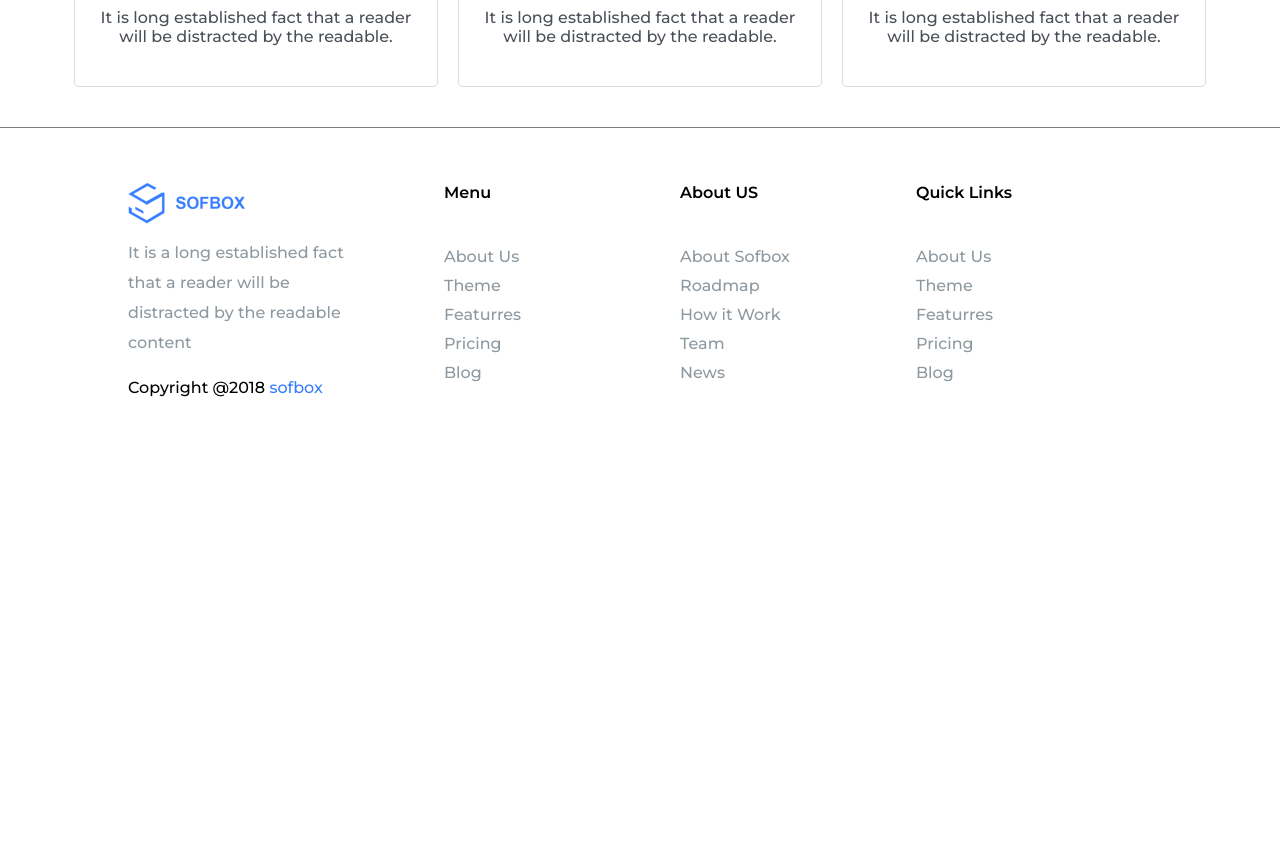
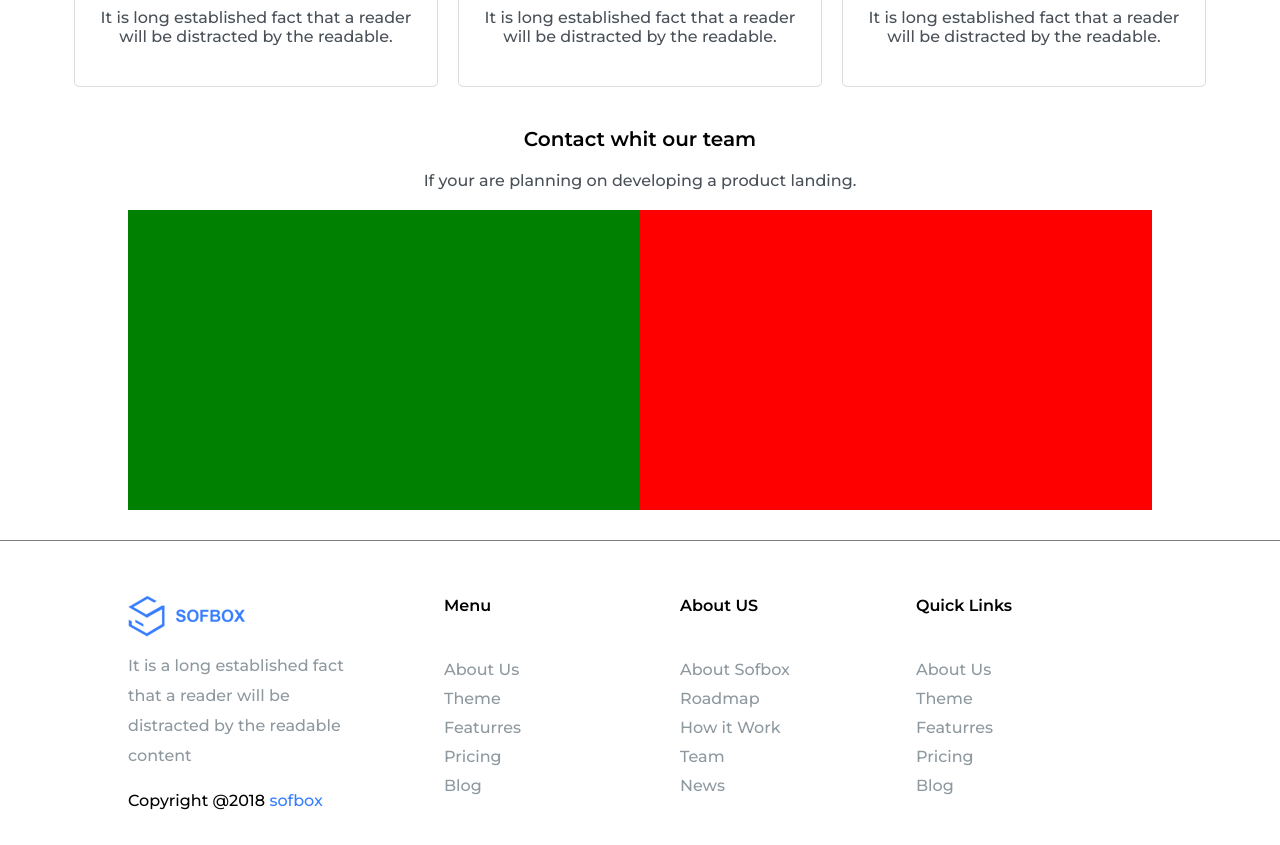
Before and after one commit to gabriele-annese/proj-html-vuejs, a Vue app: page / in a window 1280 px wide. Shown: the part 3240-4085 px from the top of the page. Before the commit the page ends 3672 px from the top, so only its background shows below. Built offline with nearby package versions, Linux system fonts and the light colour scheme.

Commit message:
add layout maps

```diff
--- a/src/components/Main.vue
+++ b/src/components/Main.vue
@@ -6,6 +6,7 @@
         <GridBusiness />
         <Testimonials />
         <GrdiPost />
+        <Maps />
     </div>
 </template>
 
@@ -16,6 +17,7 @@ import Analysis from './Analysis.vue'
 import GridBusiness from './GridBusiness.vue'
 import Testimonials from './Testimonials.vue'
 import GrdiPost from './GrdiPost.vue'
+import Maps from './Maps.vue'
 export default {
 name: 'Main',
 components: {
@@ -25,6 +27,7 @@ components: {
     GridBusiness,
     Testimonials,
     GrdiPost,
+    Maps,
 }
 }
 </script>
--- /dev/null
+++ b/src/components/Maps.vue
@@ -0,0 +1,52 @@
+<template>
+  <div class="conatiner-maps">
+      <div class="text-ctn">
+          <h4>Contact whit our team</h4>
+          <p>If your are planning on developing a product landing.</p>
+      </div>
+      <section>
+        <div class="maps-ctn">
+
+        </div>
+        <div class="info-ctn">
+
+        </div>
+      </section>
+  </div>
+</template>
+
+<script>
+export default {
+
+}
+</script>
+<style lang="scss" scoped>
+.conatiner-maps{
+    width: 80%;
+    margin: 0 auto;
+    .text-ctn{
+        text-align: center;
+        h4{
+            font-size: 20px;
+        }
+        p{
+            color: #495057;
+            padding: 20px;
+            font-weight: 500;
+        }
+    }
+    section{
+        display: flex;
+    }
+    .maps-ctn{
+        width: 50%;
+        height: 300px;
+        background-color: green;
+    }
+    .info-ctn{
+        width: 50%;
+        height: 300px;
+        background-color: red;
+    }
+}
+</style>
```
